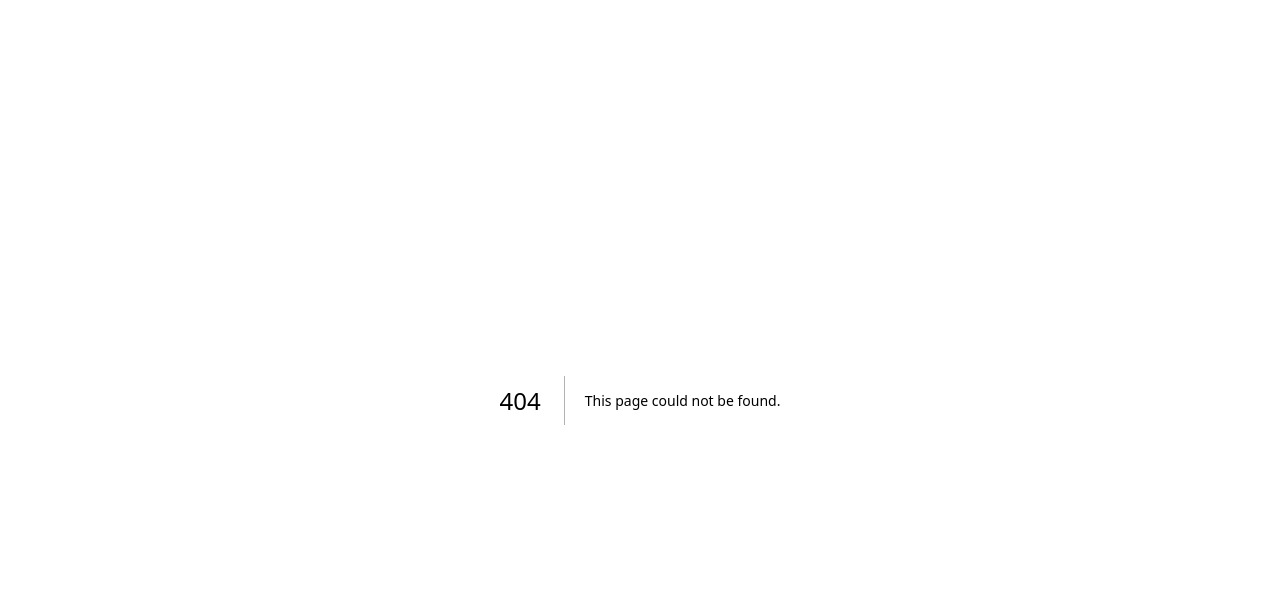
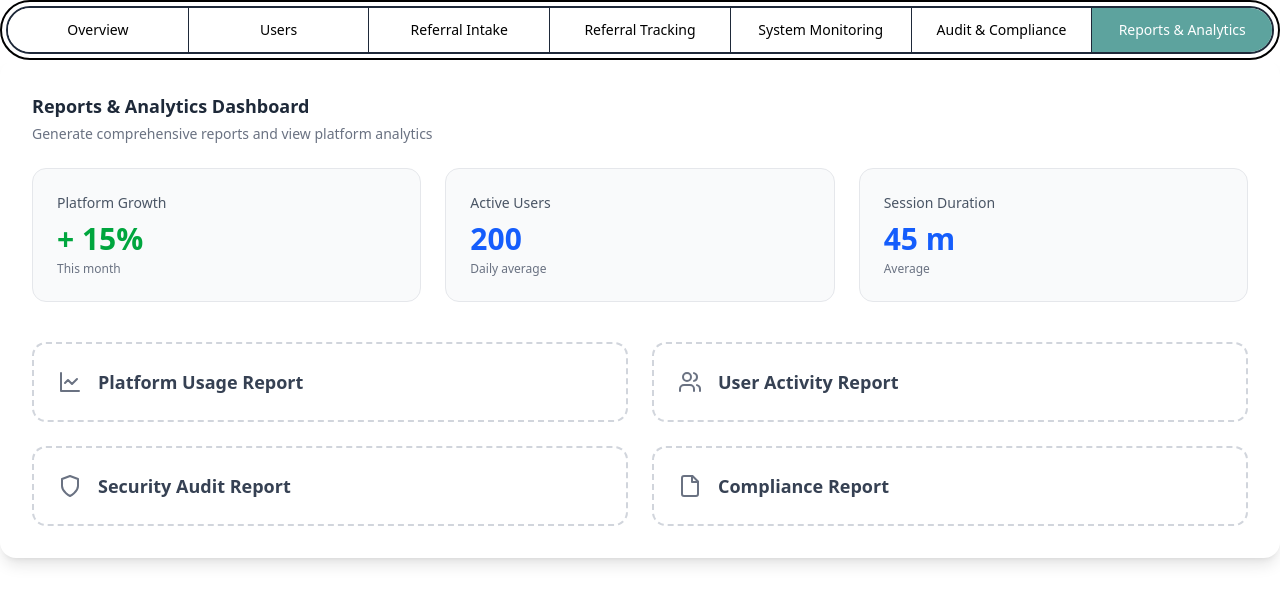
Before and after one commit to RhailynJane/SafeSpaceApp_Web, a Next.js app: page /admin/reports-analytics in a window 1280 px wide. Before the commit this address had no page. Shown: the top 604 px of the page. Built offline with nearby package versions, Linux system fonts and the light colour scheme.

Commit message:
report analytics working

```diff
--- /dev/null
+++ b/app/admin/reports-analytics/page.js
@@ -0,0 +1,150 @@
+'use client';
+import React, { useState } from 'react';
+
+// --- ICONS ---
+// A collection of simple, stateless functional components for rendering SVG icons.
+
+/** Renders a chart icon. */
+const ChartIcon = () => ( <svg xmlns="http://www.w3.org/2000/svg" width="24" height="24" viewBox="0 0 24 24" fill="none" stroke="currentColor" strokeWidth="2" strokeLinecap="round" strokeLinejoin="round"><path d="M3 3v18h18"/><path d="m19 9-5 5-4-4-3 3"/></svg> );
+/** Renders a users icon. */
+const UsersIcon = () => ( <svg xmlns="http://www.w3.org/2000/svg" width="24" height="24" viewBox="0 0 24 24" fill="none" stroke="currentColor" strokeWidth="2" strokeLinecap="round" strokeLinejoin="round"><path d="M16 21v-2a4 4 0 0 0-4-4H6a4 4 0 0 0-4 4v2"/><circle cx="9" cy="7" r="4"/><path d="M22 21v-2a4 4 0 0 0-3-3.87"/><path d="M16 3.13a4 4 0 0 1 0 7.75"/></svg> );
+/** Renders a shield icon for security reports. */
+const ShieldIcon = () => ( <svg xmlns="http://www.w3.org/2000/svg" width="24" height="24" viewBox="0 0 24 24" fill="none" stroke="currentColor" strokeWidth="2" strokeLinecap="round" strokeLinejoin="round"><path d="M12 22s8-4 8-10V5l-8-3-8 3v7c0 6 8 10 8 10z"/></svg> );
+/** Renders a file icon for compliance reports. */
+const FileIcon = () => ( <svg xmlns="http://www.w3.org/2000/svg" width="24" height="24" viewBox="0 0 24 24" fill="none" stroke="currentColor" strokeWidth="2" strokeLinecap="round" strokeLinejoin="round"><path d="M14.5 2H6a2 2 0 0 0-2 2v16a2 2 0 0 0 2 2h12a2 2 0 0 0 2-2V7.5L14.5 2z"/><polyline points="14 2 14 8 20 8"/></svg> );
+
+// --- MOCK DATA ---
+// This mock data simulates the content of different reports that can be generated.
+// In a real application, this content would likely be generated on the fly or fetched from a reporting service.
+const reportMockData = {
+    "Platform Usage Report": {
+        title: "Platform Usage Summary",
+        content: "This report provides an overview of platform usage, including daily active users, session durations, and feature engagement. Data covers the last 30 days."
+    },
+    "User Activity Report": {
+        title: "User Activity Overview",
+        content: "Detailed insights into user logins, feature interactions, and common pathways within the application. Data is aggregated weekly."
+    },
+    "Security Audit Report": {
+        title: "Security Audit Findings",
+        content: "Summary of recent security scans, vulnerability assessments, and compliance checks. Includes a list of resolved and pending issues."
+    },
+    "Compliance Report": {
+        title: "Regulatory Compliance Status",
+        content: "Report on adherence to relevant industry regulations and internal compliance policies. Highlights areas of full compliance and areas requiring attention."
+    }
+};
+
+// --- COMPONENTS ---
+
+/**
+ * A card component for displaying a single analytics metric.
+ * @param {object} props - The component props.
+ * @param {string} props.title - The title of the metric.
+ * @param {string} props.value - The value of the metric.
+ * @param {string} props.subtitle - A subtitle with additional context.
+ * @param {string} props.valueColor - The Tailwind CSS class for the color of the value.
+ * @returns {JSX.Element} The AnalyticsCard component.
+ */
+const AnalyticsCard = ({ title, value, subtitle, valueColor }) => (
+    <div className="bg-gray-50 p-6 rounded-xl border border-gray-200">
+        <p className="text-sm font-medium text-gray-600">{title}</p>
+        <p className={`text-3xl font-bold mt-2 ${valueColor}`}>{value}</p>
+        <p className="text-xs text-gray-500 mt-1">{subtitle}</p>
+    </div>
+);
+
+/**
+ * A button component for triggering the generation or display of a report.
+ * @param {object} props - The component props.
+ * @param {string} props.title - The title of the report.
+ * @param {JSX.Element} props.icon - The icon to display on the button.
+ * @param {Function} props.onClick - The function to call when the button is clicked.
+ * @returns {JSX.Element} The ReportButton component.
+ */
+const ReportButton = ({ title, icon, onClick }) => (
+    <button onClick={onClick} className="w-full flex items-center gap-4 p-6 bg-white border-2 border-gray-300 border-dashed rounded-xl hover:border-teal-500 hover:bg-teal-50 transition-all text-left">
+        <div className="text-gray-500">{icon}</div>
+        <span className="text-lg font-semibold text-gray-700">{title}</span>
+    </button>
+);
+
+/**
+ * A modal component to display the content of a generated report.
+ * @param {object} props - The component props.
+ * @param {string} props.title - The title of the report.
+ * @param {string} props.content - The content of the report.
+ * @param {Function} props.onClose - The function to call to close the modal.
+ * @returns {JSX.Element} The ReportModal component.
+ */
+const ReportModal = ({ title, content, onClose }) => (
+    <div className="fixed inset-0 bg-black bg-opacity-60 flex items-center justify-center z-50 p-4">
+        <div className="bg-white p-8 rounded-2xl shadow-xl text-center max-w-sm w-full">
+            <h2 className="text-xl font-bold text-gray-800 mb-4">{title}</h2>
+            <p className="text-gray-600 mb-8">{content}</p>
+            <button onClick={onClose} className="w-full bg-teal-600 text-white font-semibold py-3 rounded-lg hover:bg-teal-700 transition-colors">Close</button>
+        </div>
+    </div>
+);
+
+/**
+ * The main page for the Reports & Analytics dashboard.
+ * It displays key analytics metrics and provides buttons to generate various reports.
+ * The report content is displayed in a modal.
+ * @returns {JSX.Element} The ReportsAnalyticsPage component.
+ */
+export default function ReportsAnalyticsPage() {
+    // State to control the visibility of the report modal.
+    const [showReportModal, setShowReportModal] = useState(false);
+    // State to store the content of the currently displayed report.
+    const [modalContent, setModalContent] = useState({ title: '', content: '' });
+
+    /**
+     * Handles the click event for a report button.
+     * It sets the content for the modal based on the selected report and shows the modal.
+     * @param {string} reportName - The name of the report to display.
+     */
+    const handleReportClick = (reportName) => {
+        setModalContent(reportMockData[reportName]);
+        setShowReportModal(true);
+    };
+
+    /**
+     * Handles closing the report modal.
+     */
+    const handleCloseModal = () => {
+        setShowReportModal(false);
+    };
+
+    return (
+        <div className="bg-white p-8 rounded-2xl shadow-lg">
+            {/* Page Header */}
+            <h2 className="text-lg font-bold text-gray-800 mb-1">Reports & Analytics Dashboard</h2>
+            <p className="text-sm text-gray-500 mb-6">Generate comprehensive reports and view platform analytics</p>
+
+            {/* Analytics Cards Section */}
+            <div className="grid grid-cols-1 md:grid-cols-3 gap-6 mb-10">
+                <AnalyticsCard title="Platform Growth" value="+ 15%" subtitle="This month" valueColor="text-green-600" />
+                <AnalyticsCard title="Active Users" value="200" subtitle="Daily average" valueColor="text-blue-600" />
+                <AnalyticsCard title="Session Duration" value="45 m" subtitle="Average" valueColor="text-blue-600" />
+            </div>
+
+            {/* Report Buttons Section */}
+            <div className="grid grid-cols-1 md:grid-cols-2 gap-6">
+                <ReportButton title="Platform Usage Report" icon={<ChartIcon />} onClick={() => handleReportClick("Platform Usage Report")} />
+                <ReportButton title="User Activity Report" icon={<UsersIcon />} onClick={() => handleReportClick("User Activity Report")} />
+                <ReportButton title="Security Audit Report" icon={<ShieldIcon />} onClick={() => handleReportClick("Security Audit Report")} />
+                <ReportButton title="Compliance Report" icon={<FileIcon />} onClick={() => handleReportClick("Compliance Report")} />
+            </div>
+
+            {/* Conditionally render the report modal */}
+            {showReportModal && (
+                <ReportModal
+                    title={modalContent.title}
+                    content={modalContent.content}
+                    onClose={handleCloseModal}
+                />
+            )}
+        </div>
+    );
+}
```
